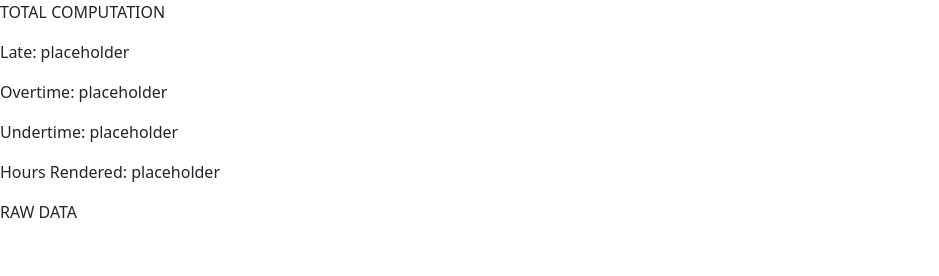
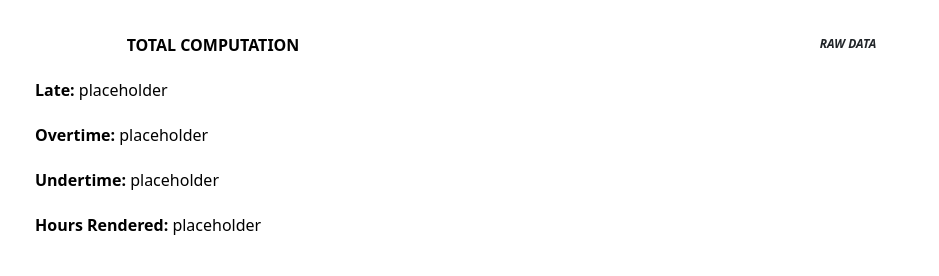
Before and after one commit to markxxi/Attendance-Automation, a website: page collapsible.html in a window 1280 px wide. Shown: the whole page, without its empty margins (0-939 px from the left). Drawn offline with nearby package versions, Linux system fonts and the light colour scheme.

Commit message:
FINALIZING 16.1 (UPDATED COLLAPSIBLE HTML)

```diff
--- a/collapsible.html
+++ b/collapsible.html
@@ -4,7 +4,7 @@
     <meta charset="UTF-8" />
     <meta name="viewport" content="width=device-width, initial-scale=1.0" />
     <title>Document</title>
-    <link rel="stylesheet" href="css/test4.css">
+    <link rel="stylesheet" href="css/collapsible.css">
     <link
       href="https://cdn.jsdelivr.net/npm/bootstrap@5.3.3/dist/css/bootstrap.min.css"
       rel="stylesheet"
```
